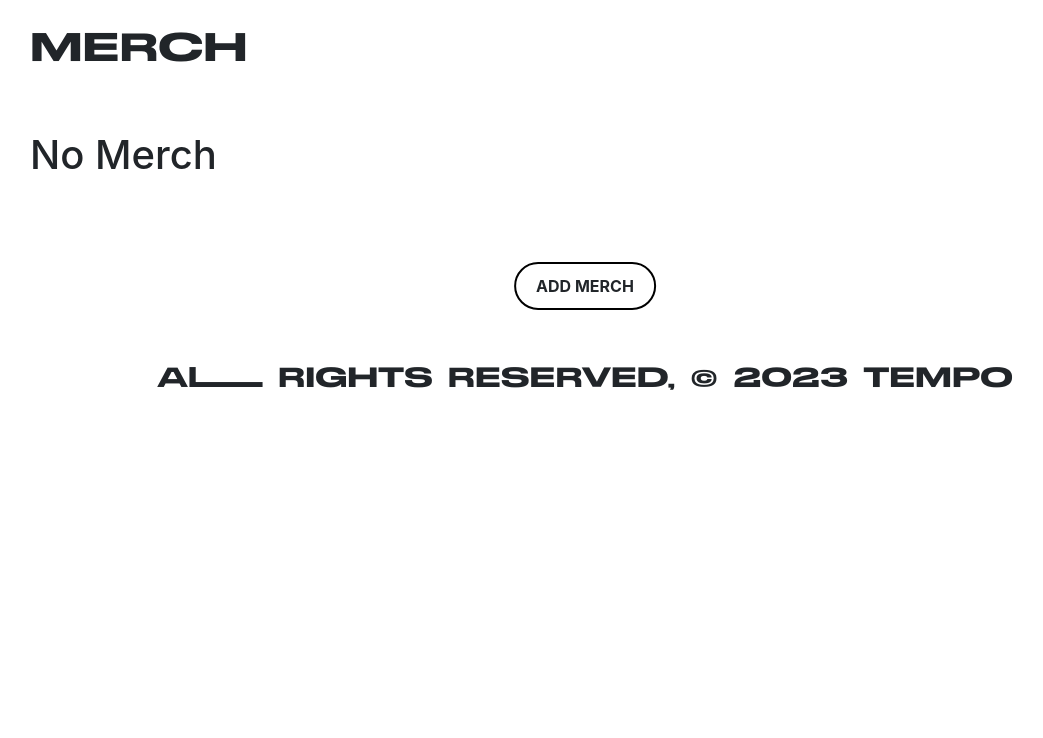
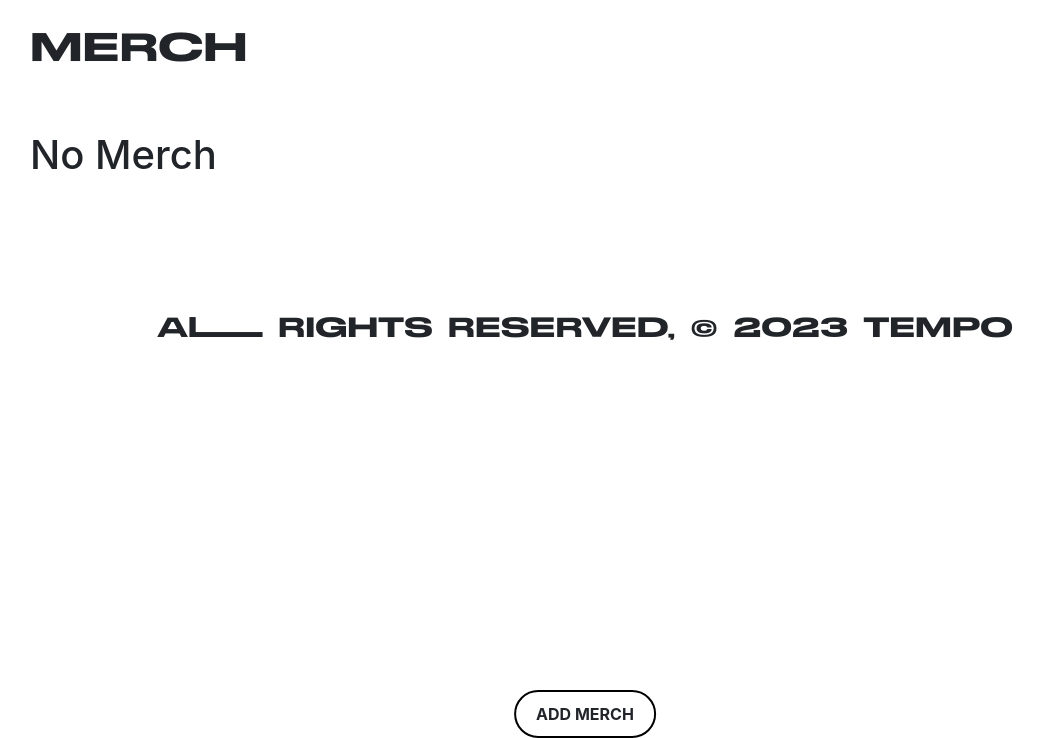
Before and after one commit to Cassandra-Samonte/Tempo, a Django app: page /merch/ in a window 1280 px wide. Shown: the part 62-800 px from the top of the page, without its empty margins (55-1098 px from the left). Run offline with Django 4.2, Linux system fonts and the light colour scheme; data that the repository does not hold is empty; some libraries are stand-ins or nearby versions.

Commit message:
make merch button stick to bottom of the screen

```diff
--- a/tempo_project/tempo_app/static/css/merch-index.css
+++ b/tempo_project/tempo_app/static/css/merch-index.css
@@ -39,6 +39,8 @@ h1 {
   position: absolute;
   left: 50%;
   transform: translateX(-50%);
+  position: fixed;
+  bottom: 0;
 }
 
 .button-container {
@@ -57,7 +59,7 @@ footer {
   display: flex;
   justify-content: center;
   text-align: center;
-  padding: 50px 0px 20px 0px;
+  padding-bottom: 90px;
 }
 
 .item-name {
```
